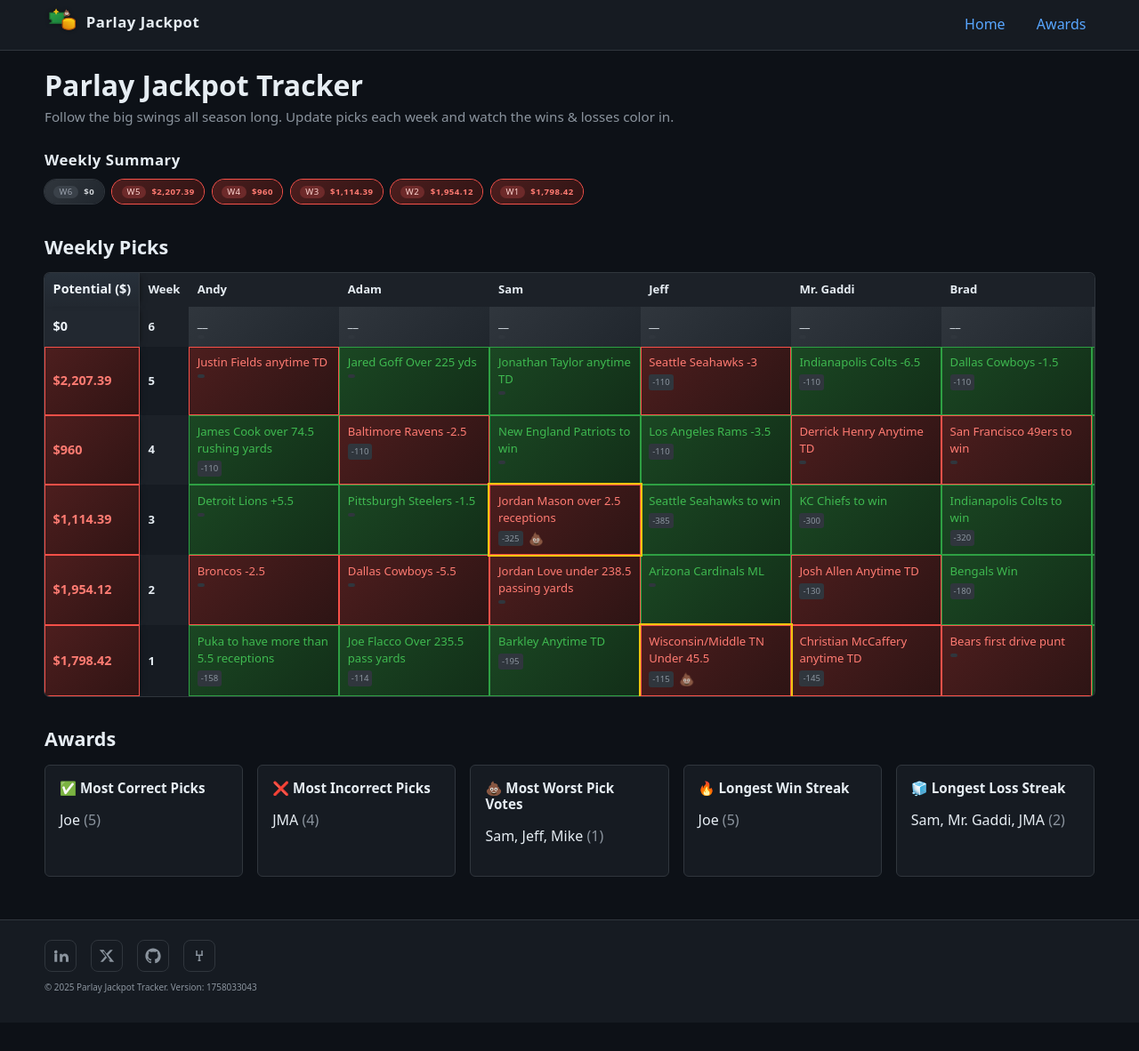
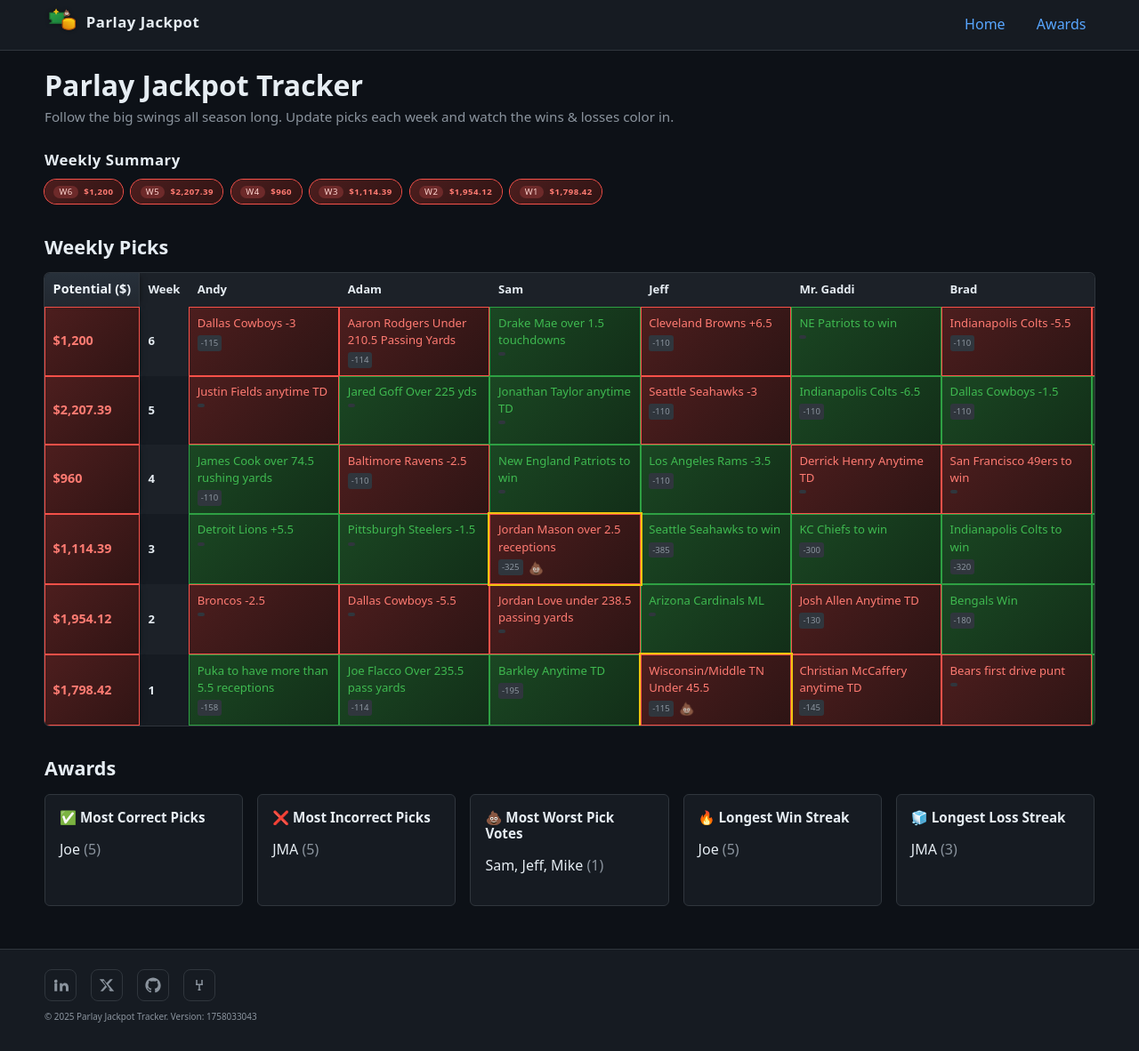
Before and after one commit to jeffmiller00/parlay_jackpot, a Jekyll site: the page built from index.markdown, in a window 1280 px wide. Shown: the whole page at 89% size. Built offline with Jekyll 4.4.1, drawn with Linux system fonts in a browser that asks for light colours; before the commit the page ends 1150 px from its top, so only the background shows below that.

Commit message:
Update week 6 picks and turn off AI prediction for now.

```diff
--- a/_data/weeks.yml
+++ b/_data/weeks.yml
@@ -2,58 +2,58 @@
 version: 1758033043
 weeks:
   - week: 6
-    total_potential: 0
+    total_potential: 1200
     picks:
       andy:
-        pick: __
-        status: pending
+        pick: Dallas Cowboys -3
+        status: lost
         worst: false
-        odds: ""
+        odds: "-115"
       adam:
-        pick: __
-        status: pending
+        pick: Aaron Rodgers Under 210.5 Passing Yards
+        status: lost
         worst: false
-        odds: ""
+        odds: "-114"
       sam:
-        pick: __
-        status: pending
+        pick: Drake Mae over 1.5 touchdowns
+        status: won
         worst: false
         odds: ""
       jeff:
-        pick: __
-        status: pending
+        pick: Cleveland Browns +6.5
+        status: lost
         worst: false
-        odds: ""
+        odds: "-110"
       mr_gaddi:
-        pick: __
-        status: pending
+        pick: NE Patriots to win
+        status: won
         worst: false
         odds: ""
       brad:
-        pick: __
-        status: pending
+        pick: Indianapolis Colts -5.5
+        status: lost
         worst: false
-        odds: ""
+        odds: "-110"
       joe:
-        pick: __
-        status: pending
+        pick: Davante Adams OVER 4.5 receptions
+        status: lost
         worst: false
-        odds: ""
+        odds: "-114"
       jma:
-        pick: __
-        status: pending
+        pick: Puka Nakua Anytime TD
+        status: lost
         worst: false
         odds: ""
       mike:
-        pick: __
-        status: pending
+        pick: Brian Thomas Jr OVER 4.5 receptions
+        status: won
         worst: false
         odds: ""
       daniel:
-        pick: __
-        status: pending
+        pick: Lions / Chiefs over 52.5 points
+        status: lost
         worst: false
-        odds: ""
+        odds: "-110"
   - week: 5
     total_potential: 2207.39
     picks:
```
Also changed, not shown: scripts/guess_bet_success.rb (+4 -4 lines).
